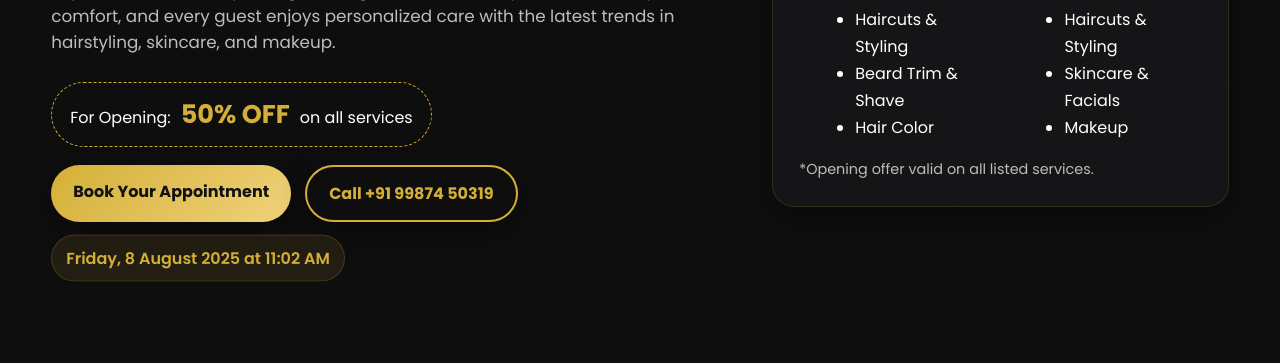
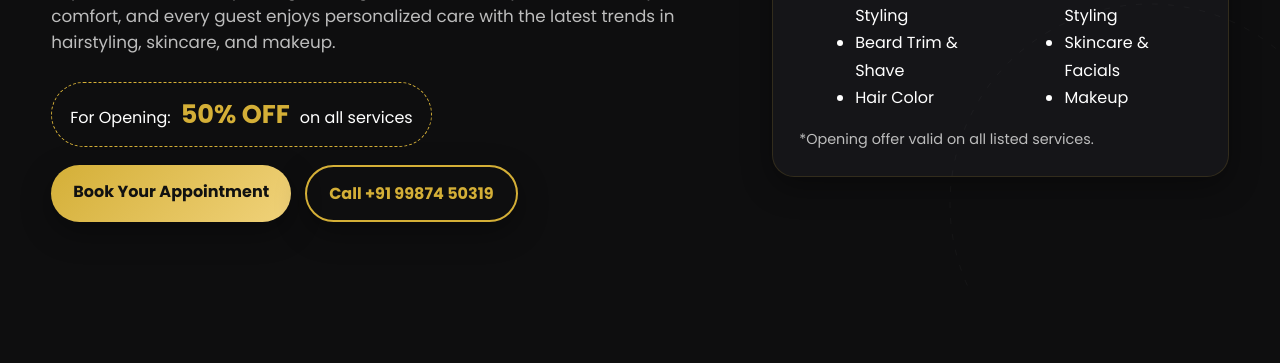
Before and after one commit to vedantArunkar/Mafias-Unisex-Salon, a plain HTML site: page index.html in a window 1280 px wide. Shown: the part 359-722 px from the top of the page. Drawn offline with nearby package versions, Linux system fonts and the light colour scheme.

Commit message:
Update index.html

```diff
--- a/index.html
+++ b/index.html
@@ -133,7 +133,6 @@
           <a class="btn" href="#booking">Book Your Appointment</a>
           <a class="btn btn-outline" href="tel:+919987450319" aria-label="Call +91 99874 50319">Call +91 99874 50319</a>
         </div>
-        <div class="date-pill floater" title="Grand Opening timing" style="margin-top:14px">Friday, 8 August 2025 at 11:02 AM</div>
       </div>
       <div class="hero-card">
         <h3 style="margin:0 0 6px;font-family:'Playfair Display',serif">The Best Service’s</h3>
```
